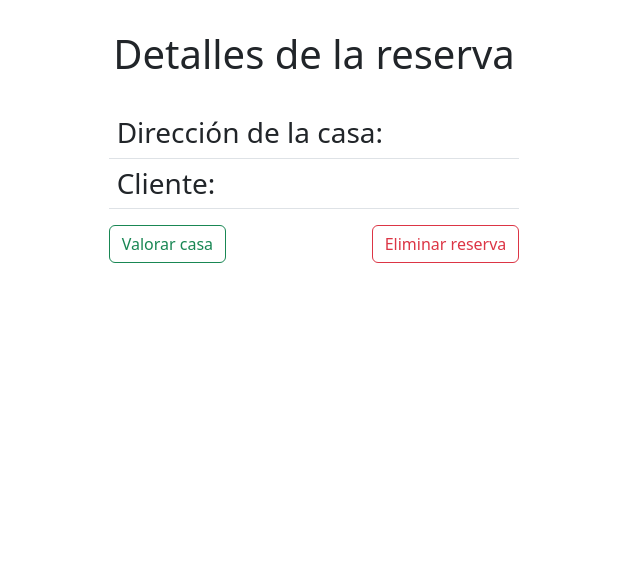
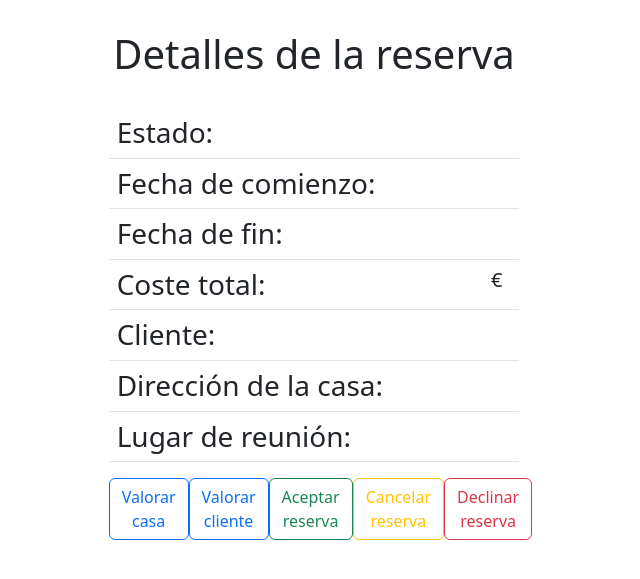
Before and after one commit to pabenito/RentNite, a FastAPI app: template templates/bookingDetails.html in a window 1280 px wide. Shown: the top 579 px of the page, without its empty margins (326-966 px from the left). Run offline with FastAPI, Linux system fonts and the light colour scheme; the template is opened without the code that fills it, so the values that code supplies are empty; parts of the project's set-up code (start-up, migrations or seed data) failed here and were passed over; some libraries are stand-ins or nearby versions.

Commit message:
Cambio de bookings a baseModel a medias y front-end comenzado

```diff
--- a/app/web/bookings.py
+++ b/app/web/bookings.py
@@ -4,6 +4,7 @@
 from fastapi.templating import Jinja2Templates
 from ..entities import bookings as bookings_api
 from ..entities import houses as houses_api
+from ..entities.models import *
 
 router = APIRouter()
 
@@ -19,4 +20,6 @@
 
 @router.get("/{id}", response_class=HTMLResponse)
 def booking_details(request: Request, id: str, user = Cookie(default=None)):
-    return templates.TemplateResponse("bookingDetails.html", {"request": request, "booking": bookings_api.get_by_id(id), "user": user})
+    booking = bookings_api.get_by_id(id)
+    # "house": houses_api.get_by_id(booking["house_id"]),
+    return templates.TemplateResponse("bookingDetails.html", {"request": request, "booking": booking, "user": user})
--- a/templates/bookingDetails.html
+++ b/templates/bookingDetails.html
@@ -13,12 +13,32 @@
         <div class="col-md-4">
             <table class="table">
                 <tr>
-                    <td class="h3">Direcci&oacute;n de la casa:</td>
-                    <td class="h5">{{ booking.houseAddress }}</td>
+                    <td class="h3">Estado:</td>
+                    <td class="h5">{{ booking.state.value }}</td>
+                </tr>
+                <tr>
+                    <td class="h3">Fecha de comienzo:</td>
+                    <td class="h5">{{ booking.from_.strftime('%d-%m-%Y') }}</td>
+                </tr>
+                <tr>
+                    <td class="h3">Fecha de fin:</td>
+                    <td class="h5">{{ booking.to.strftime('%d-%m-%Y') }}</td>
+                </tr>
+                <tr>
+                    <td class="h3">Coste total:</td>
+                    <td class="h5">{{ booking.cost }} €</td>
                 </tr>
                 <tr>
                     <td class="h3">Cliente:</td>
-                    <td class="h5">{{ booking.guestName }}</td>
+                    <td class="h5">{{ booking.guest_name }}</td>
+                </tr>
+                <tr>
+                    <td class="h3">Direcci&oacute;n de la casa:</td>
+                    <td class="h5">{{ booking.house_address }}</td>
+                </tr>
+                <tr>
+                    <td class="h3">Lugar de reuni&oacute;n:</td>
+                    <td class="h5">{{ booking.meeting_location }}</td>
                 </tr>
             </table>
         </div>
@@ -27,12 +47,17 @@
     <div class="row">
         <div class="col-md-4"></div>
         <div class="col-md-4 d-flex justify-content-between">
-            {% if user != booking.guestName %}
-            <button type="button" class="btn btn-outline-success">Valorar cliente</button>
-            {% else %}
-            <button type="button" class="btn btn-outline-success">Valorar casa</button>
+            {% if user == booking.guest_name %}
+            <button type="button" class="btn btn-outline-primary">Valorar casa</button>
             {% endif %}
-            <button type="button" class="btn btn-outline-danger">Eliminar reserva</button>
+            {% if true %}
+            <button type="button" class="btn btn-outline-primary">Valorar cliente</button>
+            {% if booking.state == REQUESTED %}
+            <button type="button" class="btn btn-outline-success">Aceptar reserva</button>
+            <button type="button" class="btn btn-outline-warning">Cancelar reserva</button>
+            {% endif %}
+            <button type="button" class="btn btn-outline-danger">Declinar reserva</button>
+            {% endif %}
         </div>
         <div class="col-md-4"></div>
     </div>
```
Also changed, not shown: app/entities/bookings.py (+34 -26 lines), templates/bookings.html (+4 -4 lines).
